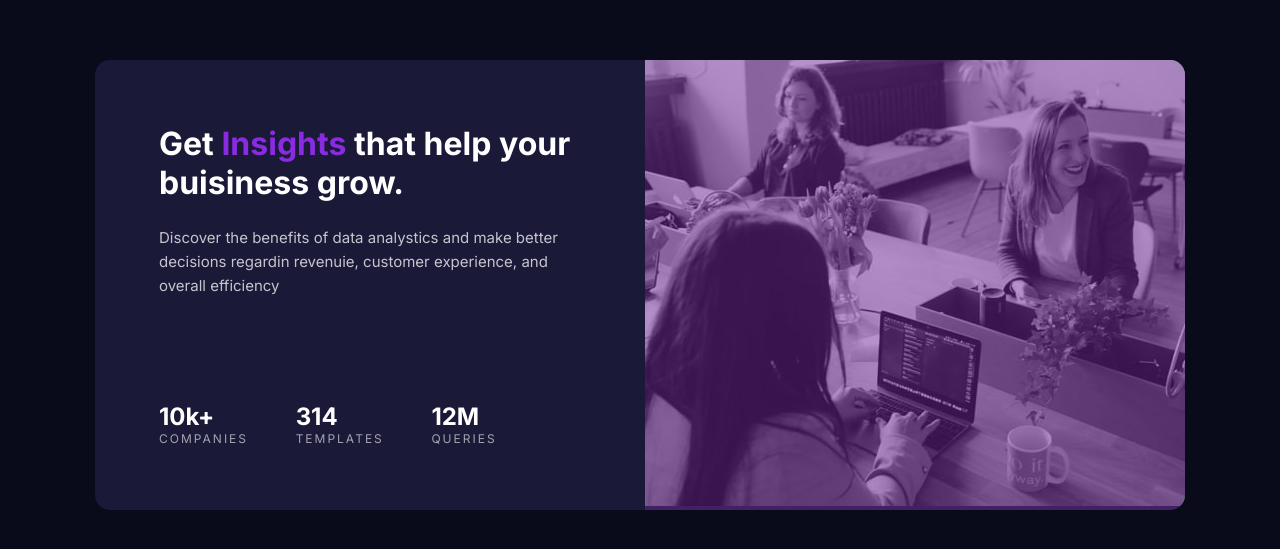
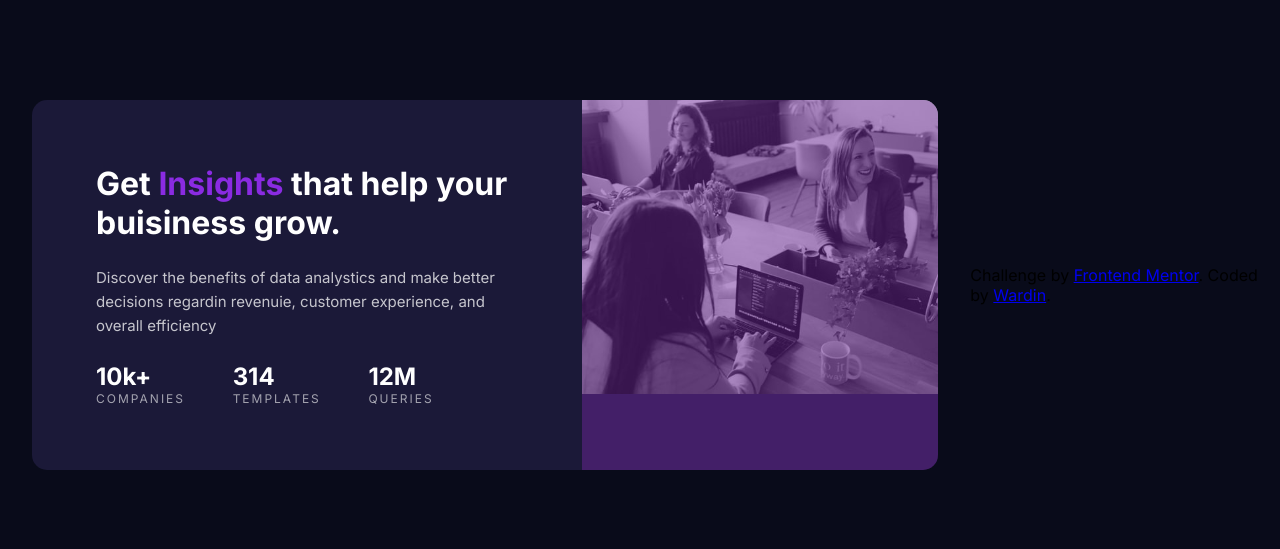
Before and after one commit to Wardinul/Stats-preview-card-component, a plain HTML site: page index.html in a window 1280 px wide. Shown: the part 115-664 px from the top of the page. Drawn offline with Linux system fonts and the light colour scheme.

Commit message:
Update index.html

```diff
--- a/index.html
+++ b/index.html
@@ -16,7 +16,7 @@
 </head>
 <body>
 
-  <div class="card-wrapper">
+  <main class="card-wrapper">
 
     <div class="text-container">
 
@@ -47,16 +47,15 @@
     </div>
 
     <div class="image-container">
-      <img class="desktop-img" src="images\image-header-desktop.jpg" alt="card image">
-      <img class="mobile-img" src="images\image-header-mobile.jpg" alt="">
+      <img class="desktop-img" src="images/image-header-desktop.jpg" alt="card image">
+      <img class="mobile-img" src="images/image-header-mobile.jpg" alt="">
     </div>
 
-  </div>
+  </main>
 
-
-  <!-- <div class="attribution">
+  <footer class="attribution">
     Challenge by <a href="https://www.frontendmentor.io?ref=challenge" target="_blank">Frontend Mentor</a>.
-    Coded by <a href="#">Your Name Here</a>.
-  </div> -->
+    Coded by <a href="#">Wardin</a>.
+  </footer>
 </body>
 </html>
```
